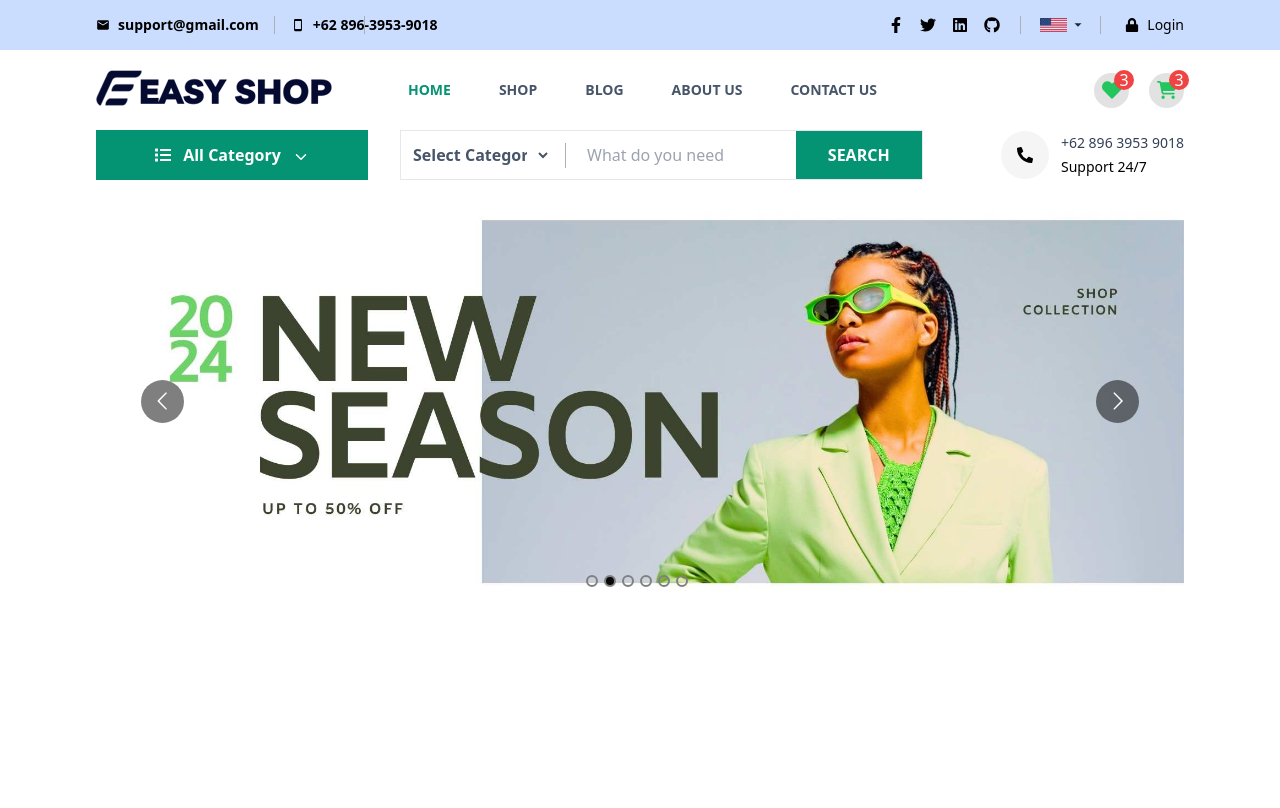
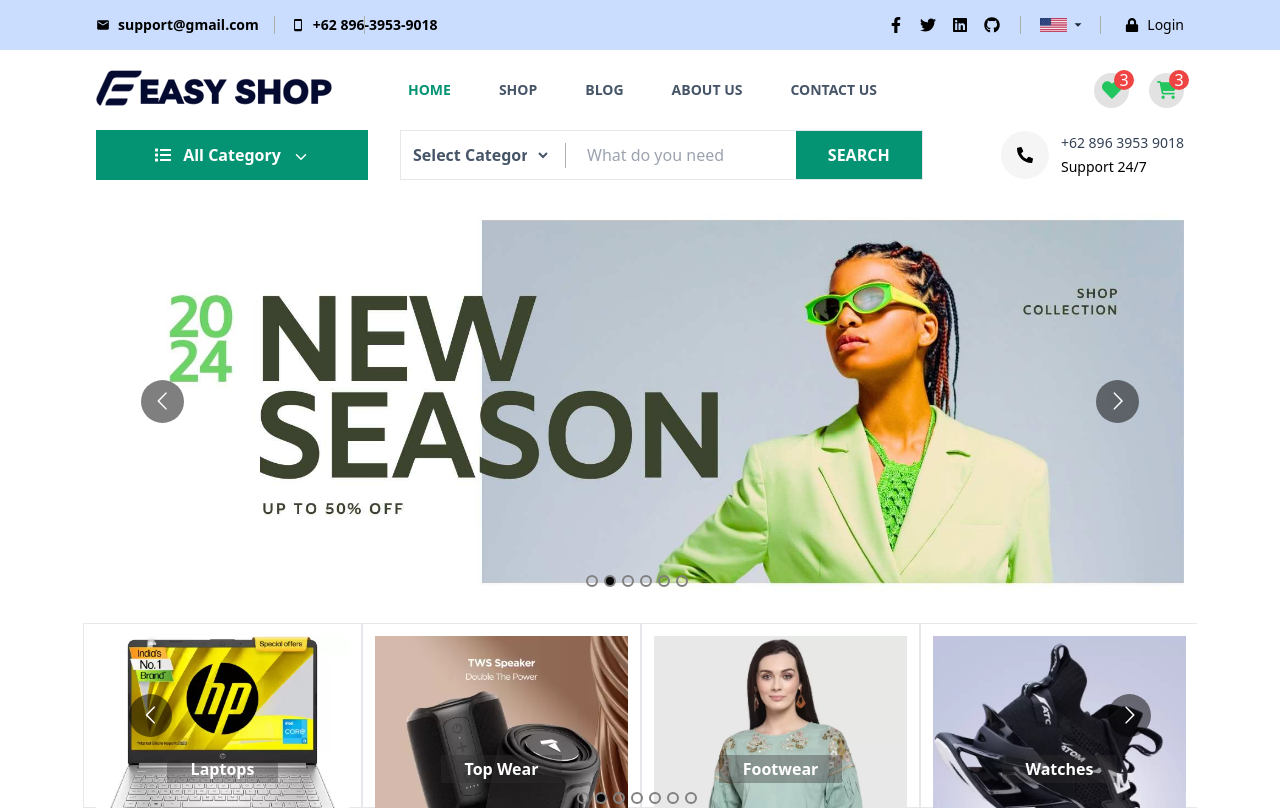
Before and after one commit to yanasyahrudin/ecomm-easyshop-fe, a React (Create React App) app: page / in a window 1280 px wide. Built offline with nearby package versions, Linux system fonts and the light colour scheme.

Commit message:
banner design tailwind css react part 2

```diff
--- /dev/null
+++ b/src/components/Categorys.jsx
@@ -0,0 +1,78 @@
+import React from "react";
+import Carousel from "react-multi-carousel";
+import { Link } from "react-router-dom";
+import "react-multi-carousel/lib/styles.css";
+
+const Categorys = () => {
+  const categorys = [
+    "Mobiles",
+    "Laptops",
+    "Top Wear",
+    "Footwear",
+    "Watches",
+    "Home Decor",
+    "Smart Watches",
+  ];
+
+  const responsive = {
+    superLargeDesktop: {
+      breakpoint: { max: 4000, min: 3000 },
+      items: 6,
+    },
+    desktop: {
+      breakpoint: { max: 3000, min: 1024 },
+      items: 6,
+    },
+    tablet: {
+      breakpoint: { max: 1024, min: 464 },
+      items: 4,
+    },
+    mdtablet: {
+      breakpoint: { max: 991, min: 464 },
+      items: 4,
+    },
+    mobile: {
+      breakpoint: { max: 464, min: 0 },
+      items: 3,
+    },
+    smmobile: {
+      breakpoint: { max: 640, min: 0 },
+      items: 2,
+    },
+    xsmobile: {
+      breakpoint: { max: 440, min: 0 },
+      items: 1,
+    },
+  };
+
+  return (
+    <div className="w-[87%] mx-auto relative">
+      <Carousel
+        autoPlay={true}
+        infinite={true}
+        arrows={true}
+        showDots={true}
+        responsive={responsive}
+        transitionDuration={500}
+      >
+        {categorys.map((c, i) => (
+          <Link className="h-[185px] border block" key={i} to="#">
+            <div className="w-full h-full relative p-3">
+              <img
+                src={`http://localhost:3000/images/products/${i + 1}.webp`}
+                alt=""
+              />
+              <div className="absolute bottom-6 w-full mx-auto font-bold left-0 flex justify-center items-center">
+                <span className="py-[2px] px-6 bg-[#3330305d] text-white">
+                  {c}
+                </span>
+              </div>
+            </div>
+          </Link>
+        ))}
+      </Carousel>
+    </div>
+  );
+};
+
+export default Categorys;
--- a/src/pages/Home.jsx
+++ b/src/pages/Home.jsx
@@ -1,12 +1,14 @@
 import React from "react";
 import Header from "../components/Header";
 import Banner from './../components/Banner';
+import Categorys from "../components/Categorys";
 
 const Home = () => {
   return (
     <div className="w-full">
       <Header />
       <Banner />
+      <Categorys />
     </div>
   );
 };
```
